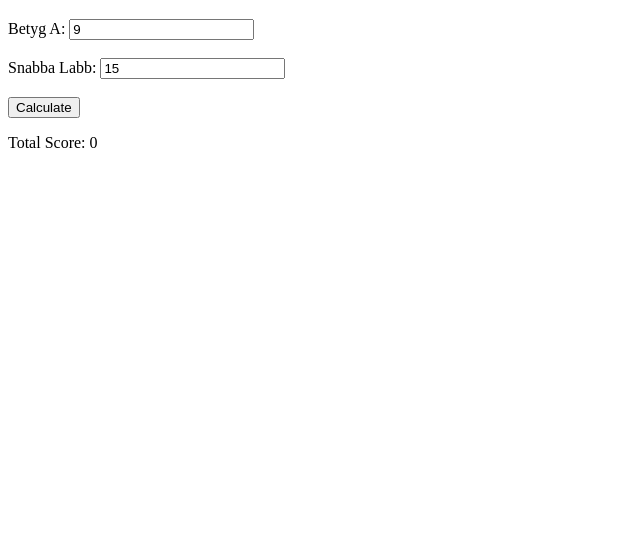
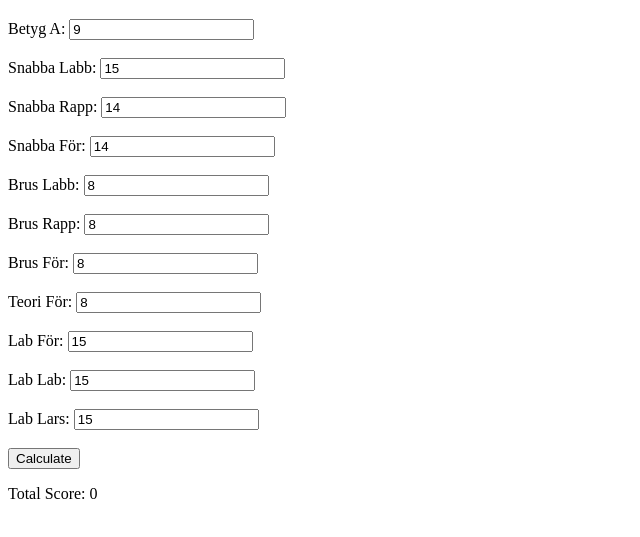
Before and after one commit to Stekpannan02/Expfys-calculator, a plain HTML site: page index.html in a window 1280 px wide. Shown: the part 61-598 px from the top of the page, without its empty margins (0-640 px from the left). Drawn offline with Linux system fonts and the light colour scheme.

Commit message:
Update index.html

```diff
--- a/index.html
+++ b/index.html
@@ -13,7 +13,32 @@
         <label for="SnabbaLabb">Snabba Labb:</label>
         <input type="number" id="SnabbaLabb" name="SnabbaLabb" value="15"><br><br>
 
-    <!-- Add more fields for each variable similarly -->
+        <label for="SnabbaRapp">Snabba Rapp:</label>
+        <input type="number" id="SnabbaRapp" name="SnabbaRapp" value="14"><br><br>
+
+        <label for="SnabbaFor">Snabba För:</label>
+        <input type="number" id="SnabbaFor" name="SnabbaFor" value="14"><br><br>
+
+        <label for="BrusLabb">Brus Labb:</label>
+        <input type="number" id="BrusLabb" name="BrusLabb" value="8"><br><br>
+
+        <label for="BrusRapp">Brus Rapp:</label>
+        <input type="number" id="BrusRapp" name="BrusRapp" value="8"><br><br>
+
+        <label for="BrusFor">Brus För:</label>
+        <input type="number" id="BrusFor" name="BrusFor" value="8"><br><br>
+
+        <label for="TeoriFor">Teori För:</label>
+        <input type="number" id="TeoriFor" name="TeoriFor" value="8"><br><br>
+
+        <label for="LabFor">Lab För:</label>
+        <input type="number" id="LabFor" name="LabFor" value="15"><br><br>
+
+        <label for="LabLab">Lab Lab:</label>
+        <input type="number" id="LabLab" name="LabLab" value="15"><br><br>
+
+        <label for="LabLars">Lab Lars:</label>
+        <input type="number" id="LabLars" name="LabLars" value="15"><br><br>
 
         <button type="button" onclick="calculateScore()">Calculate</button>
     </form>
```
Lines whose indentation alone changed are shown as unchanged.
